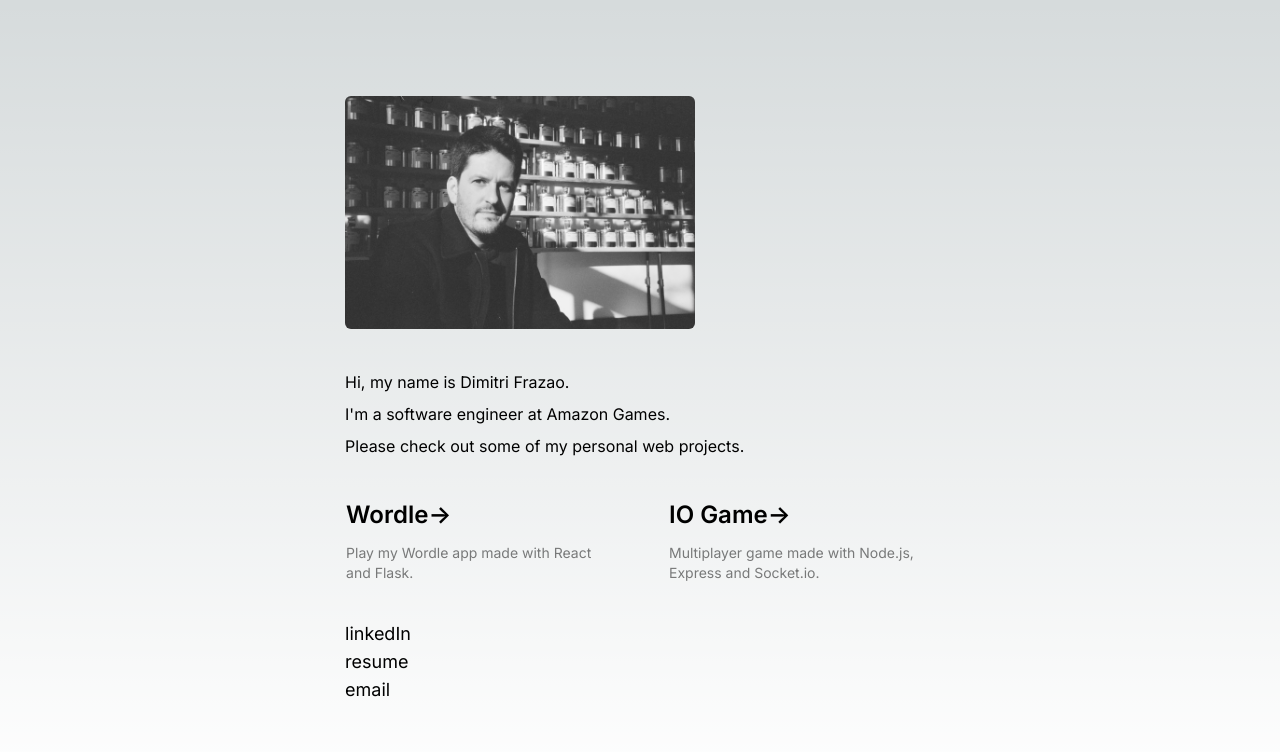
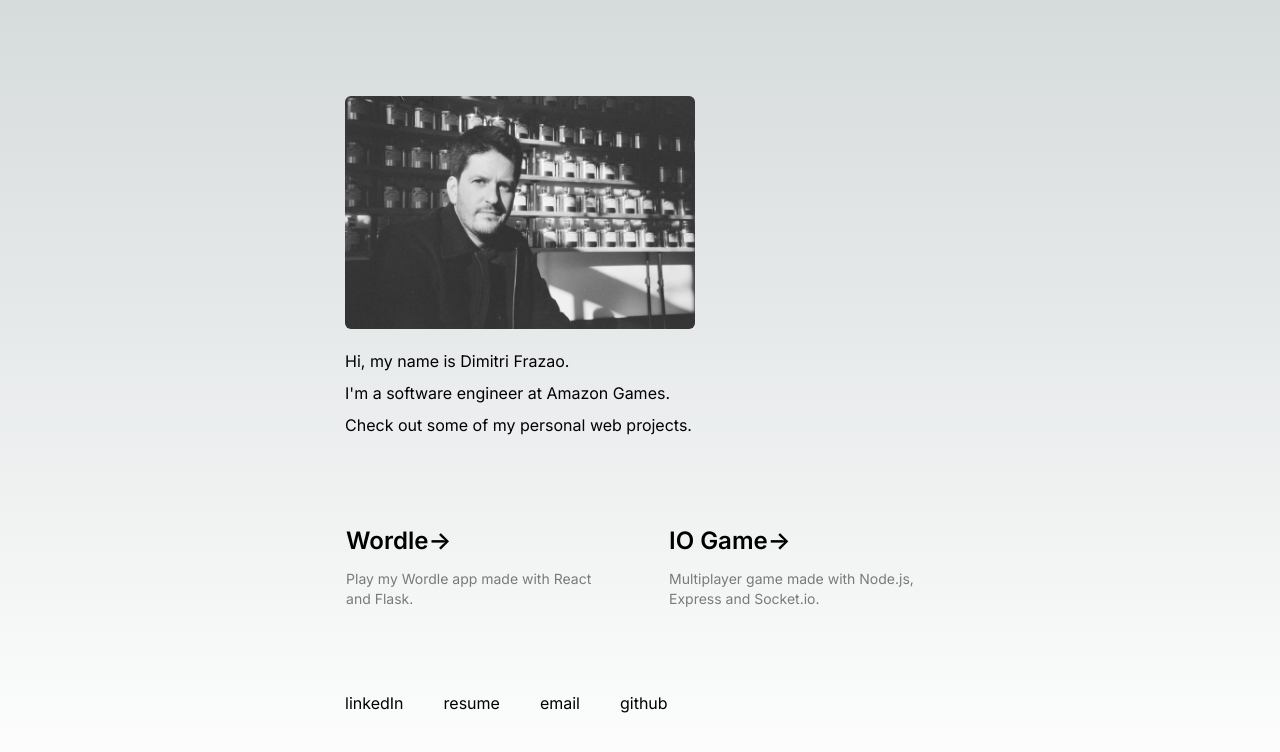
Before and after one commit to dimitrifrazao/next_website, a Next.js app: page / in a window 1280 px wide. Shown: the top 752 px of the page. Built offline with nearby package versions, Linux system fonts and the light colour scheme.

Commit message:
making links horizontal, adding github

```diff
--- a/app/components/links.tsx
+++ b/app/components/links.tsx
@@ -1,9 +1,9 @@
 const Links = () => {
   return (
-    <ul className="flex flex-col text-left">
+    <footer>
+      <ul>
         <li>
           <a
-          className="text-lg hover:text-xl transition duration-300"
             href="https://www.linkedin.com/in/dimitri-frazao-590aa216/"
             target="_blank"
             rel="noopener noreferrer"
@@ -13,18 +13,12 @@ const Links = () => {
         </li>
 
         <li>
-        <a
-          className="text-lg hover:text-xl transition duration-300"
-          href="https://github.com/dimitrifrazao/next_website/blob/main/public/resume.pdf"
-          target="_blank"
-          rel="noopener noreferrer"
-        >
+          <a href="./resume.pdf" download>
             resume
           </a>
         </li>
         <li>
           <a
-          className="text-lg hover:text-xl transition duration-300"
             href={`mailto:dimitrifrazao@gmail.com`}
             target="_blank"
             rel="noopener noreferrer"
@@ -32,7 +26,17 @@ const Links = () => {
             email
           </a>
         </li>
+        <li>
+          <a
+            href={"https://github.com/dimitrifrazao"}
+            target="_blank"
+            rel="noopener noreferrer"
+          >
+            github
+          </a>
+        </li>
       </ul>
+    </footer>
   );
 };
 
--- a/app/globals.css
+++ b/app/globals.css
@@ -31,3 +31,31 @@ body {
     text-wrap: balance;
   }
 }
+
+footer {
+  width: 350;
+  padding-top: 10px;
+}
+
+ul {
+  display: flex; /* Make it a horizontal list */
+  list-style-type: none; /* Remove bullet points */
+  align-items: center;
+}
+
+/* Style for each list item */
+li {
+  margin-right: 0px; /* Add spacing between items */
+}
+
+li a {
+  display: inline-block; /* Make it a block element to apply padding */
+  padding: 5px 20px; /* Padding around the link */
+  text-decoration: none; /* Remove underline */
+  transition: all 0.3s; /* Add transition effect */
+}
+
+/* Hover effect */
+li a:hover {
+  transform: scale(1.2); /* Grow the link on hover */
+}
--- a/app/page.tsx
+++ b/app/page.tsx
@@ -17,16 +17,16 @@ export default function Home() {
             priority
             className="rounded-md"
           />
-        </div>
-        <div className="px-5 py-4 leading-loose">
-          <h1>
-            Hi, my name is Dimitri Frazao. <br />
-            I&apos;m a software engineer at Amazon Games. <br />
-            Please check out some of my personal web projects.
-          </h1>
+          <div className="pt-4 leading-loose">
+            <h1>
+              Hi, my name is Dimitri Frazao. <br />
+              I&apos;m a software engineer at Amazon Games. <br />
+              Check out some of my personal web projects.
+            </h1>
+          </div>
         </div>
 
-        <div className="mb-32 grid text-center gap-4 lg:max-w-2xl lg:w-full lg:mb-0 lg:grid-cols-2 lg:text-left">
+        <div className="mb-10 grid text-center gap-4 lg:max-w-2xl lg:w-full lg:mb-0 lg:grid-cols-2 lg:text-left">
           {ProjectLink(
             "https://dimitrifrazao.github.io/wordle_front/",
             "Wordle",
@@ -38,7 +38,7 @@ export default function Home() {
             "Multiplayer game made with Node.js, Express and Socket.io."
           )}
         </div>
-        <div className="px-5 py-4">{Links()}</div>
+        {Links()}
       </div>
     </main>
   );
```
Lines whose indentation alone changed are shown as unchanged.
